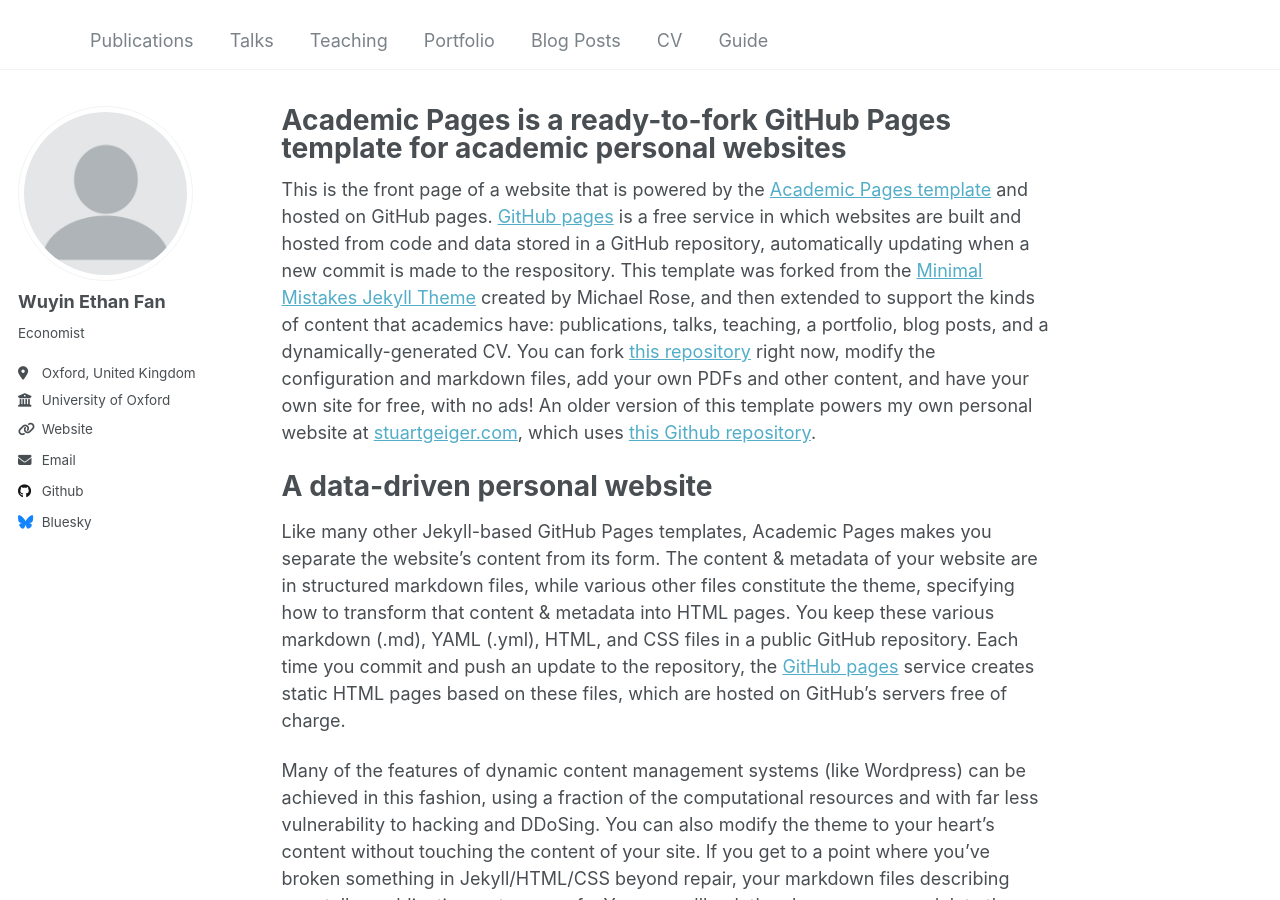
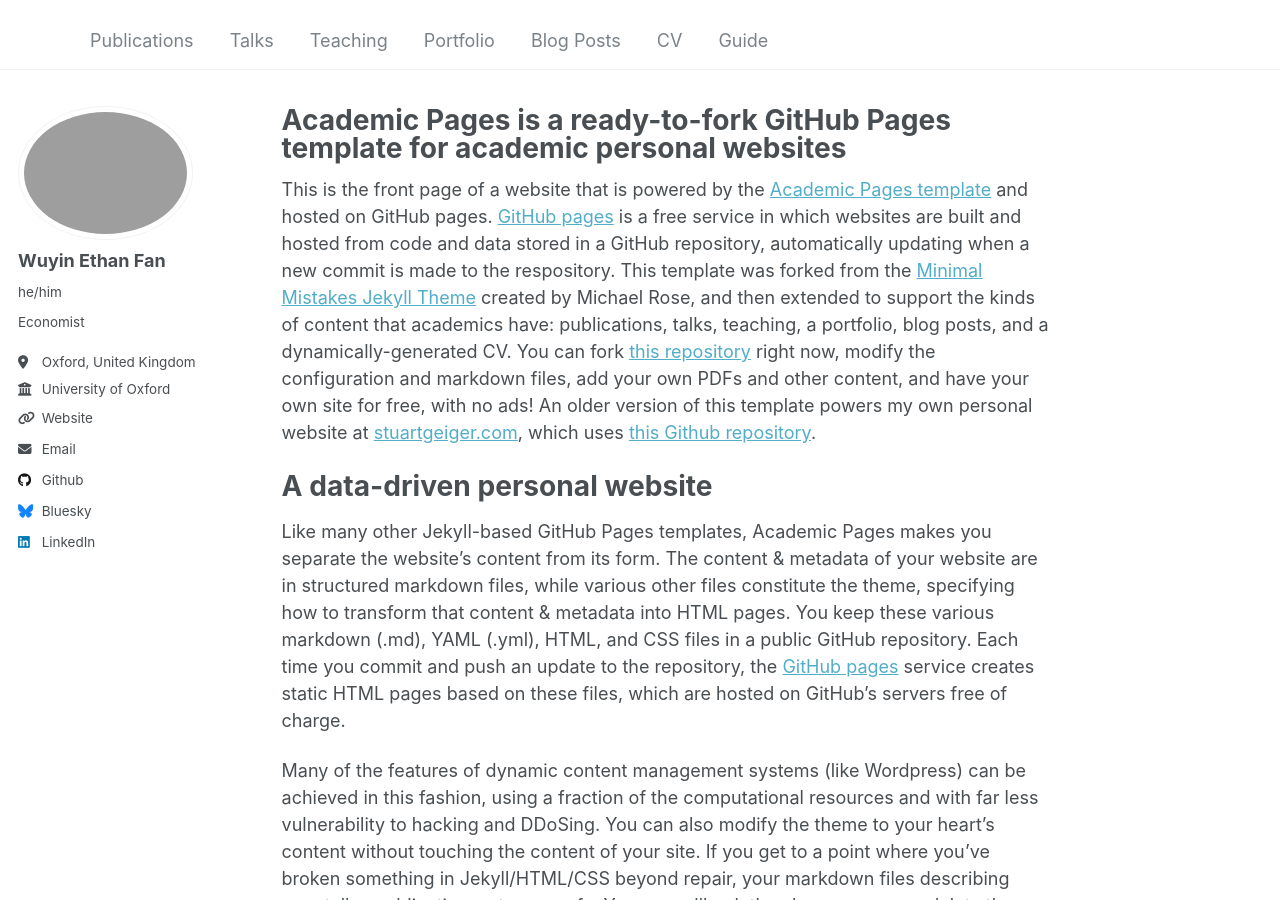
Before and after one commit to ethanfan19/ethanfan19.github.io, a Jekyll site: the page built from _pages/about.md, in a window 1280 px wide and 900 px high. Built offline with Jekyll 4.4.1, drawn with Linux system fonts in a browser that asks for light colours.

Commit message:
Update _config.yml

```diff
--- a/_config.yml
+++ b/_config.yml
@@ -21,9 +21,9 @@
 #               Additional customization can be done by editing /_includes/author-profile.html
 author:
   # Biographic information
-  avatar           : "profile.png"
+  avatar           : "IMG_2856.png"
   name             : "Wuyin Ethan Fan"
-  pronouns         : # example: "she/her"
+  pronouns         : "he/him"
   bio              : "Economist"
   location         : "Oxford, United Kingdom"
   employer         : "University of Oxford"
@@ -57,7 +57,7 @@
   keybase          : # Username
   instagram        : # Username
   lastfm           : # Username
-  linkedin         : # Username
+  linkedin         : "wuyin-ethan-fan-67b7121b8"
   mastodon         : # URL
   medium           : # URL
   pinterest        : # Username
```
